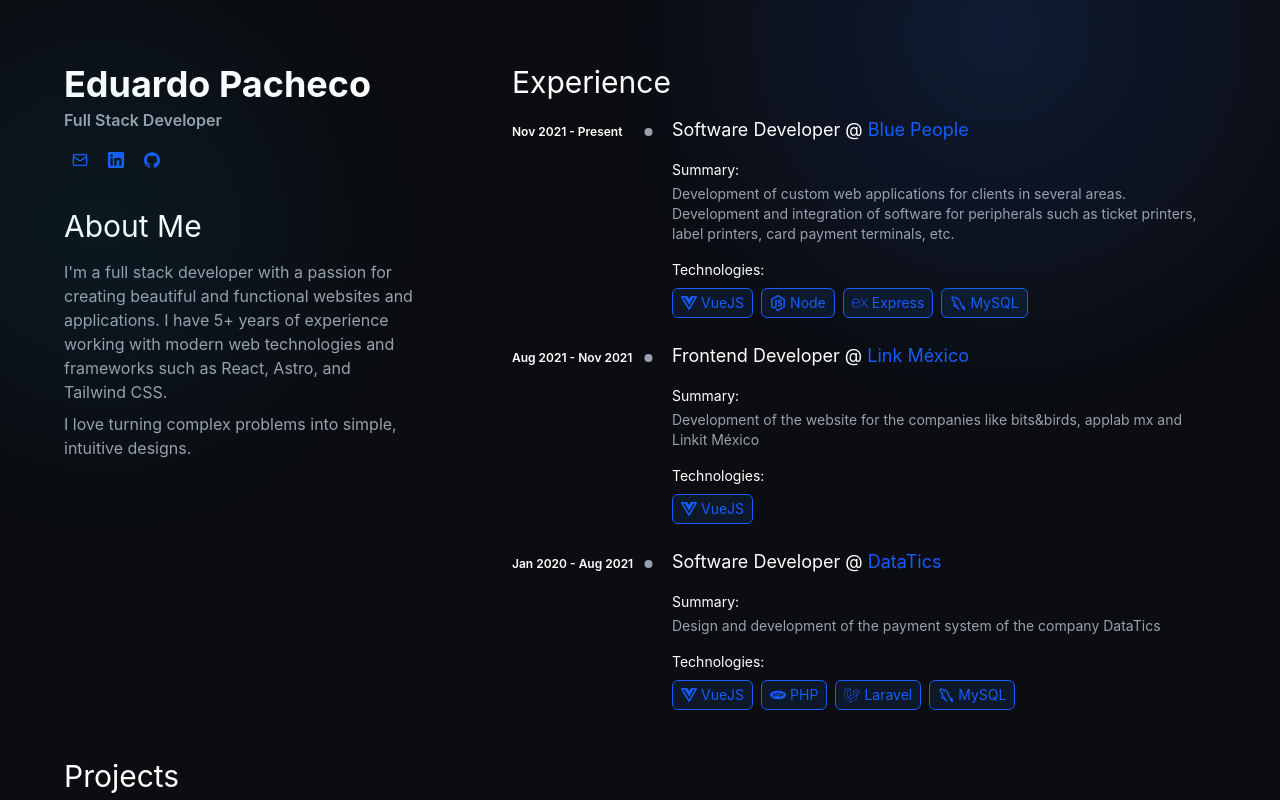
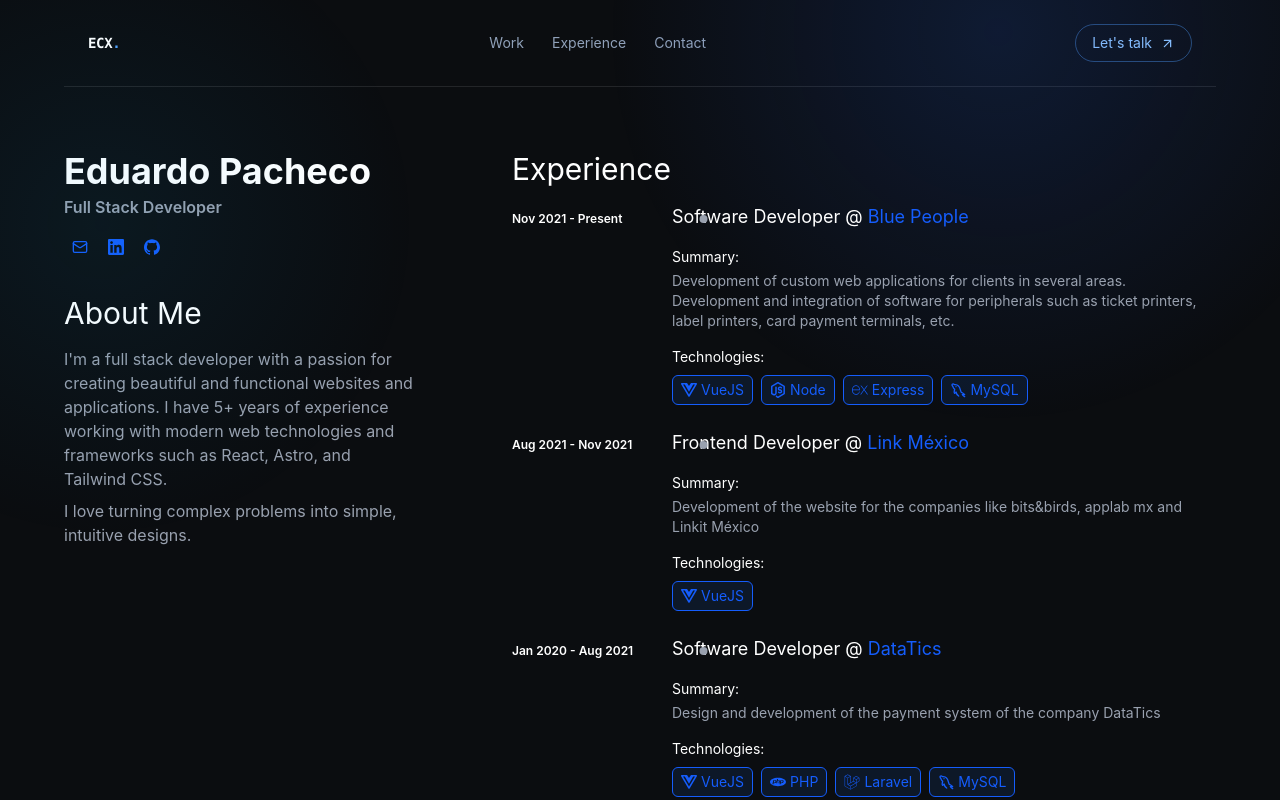
Before and after one commit to EduardoConX/EduardoConX.github.io, an Astro site: page / in a window 1280 px wide. Shown: the top 800 px of the page. Built offline with nearby package versions, Linux system fonts and the light colour scheme; Astro itself is replaced by a stand-in of ours.

Commit message:
NavBar component

```diff
--- a/src/components/ExperienceItem.astro
+++ b/src/components/ExperienceItem.astro
@@ -41,7 +41,7 @@
     </div>
     <div class="w-full md:w-4/5 flex flex-col relative">
       <div
-        class="absolute w-2 h-2 rounded-full bg-gray-400 transform -translate-x-[1.72rem] translate-y-3"
+        class="absolute w-2 h-2 rounded-full bg-gray-400 transform translate-x-[1.72rem] translate-y-3"
       >
       </div>
       <h4 class="text-white text-lg">
--- /dev/null
+++ b/src/components/NavBar.astro
@@ -0,0 +1,23 @@
+---
+import UpRight from "../icons/UpRight.astro";
+---
+
+<nav
+  class="max-w-6xl mx-auto flex items-center justify-between border-b border-white/10 p-6"
+  aria-label="Main navigation"
+>
+  <a
+    href="#top"
+    class="font-mono text-sm font-semibold tracking-tight text-white"
+    >ECX<span class="text-blue-400">.</span></a
+  ><div class="hidden items-center gap-7 text-sm text-slate-400 sm:flex">
+    <a class="transition hover:text-white" href="#work">Work</a><a
+      class="transition hover:text-white"
+      href="#experience">Experience</a
+    ><a class="transition hover:text-white" href="#contact">Contact</a>
+  </div><a
+    href="mailto:eduardopachecoquintanar@gmail.com"
+    class="inline-flex items-center gap-2 rounded-full border border-blue-400/40 px-4 py-2 text-sm text-blue-300 transition hover:border-blue-300 hover:bg-blue-400/10"
+    >Let's talk <UpRight />
+  </a>
+</nav>
--- a/src/components/WhiteGradient.astro
+++ b/src/components/WhiteGradient.astro
@@ -1,7 +1,3 @@
----
-
----
-
 <div
   class="pointer-events-none fixed inset-0 z-0 bg-[radial-gradient(circle_at_78%_4%,rgba(37,99,235,0.16),transparent_31%),radial-gradient(circle_at_8%_28%,rgba(14,165,233,0.08),transparent_24%)]"
 >
--- /dev/null
+++ b/src/icons/UpRight.astro
@@ -0,0 +1,14 @@
+<svg
+  xmlns="http://www.w3.org/2000/svg"
+  width="15"
+  height="15"
+  viewBox="0 0 24 24"
+  fill="none"
+  stroke="currentColor"
+  stroke-width="2"
+  stroke-linecap="round"
+  stroke-linejoin="round"
+  class="lucide lucide-arrow-up-right"
+  aria-hidden="true"
+  ><path d="M7 7h10v10"></path><path d="M7 17 17 7"></path></svg
+>
--- a/src/layouts/Layout.astro
+++ b/src/layouts/Layout.astro
@@ -1,5 +1,6 @@
 ---
 import WhiteGradient from "../components/WhiteGradient.astro";
+import NavBar from "../components/NavBar.astro";
 import "../styles/global.css";
 ---
 
@@ -14,6 +15,7 @@
   </head>
   <body class="min-h-screen bg-custom-dark text-slate-100">
     <WhiteGradient />
+    <NavBar />
     <slot />
   </body>
 </html>
```
